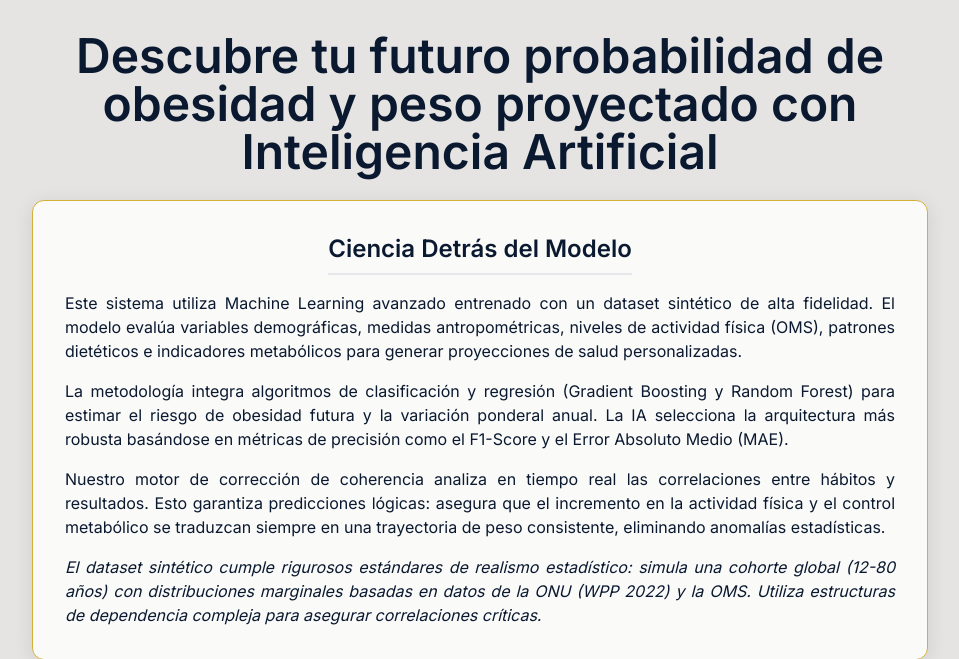
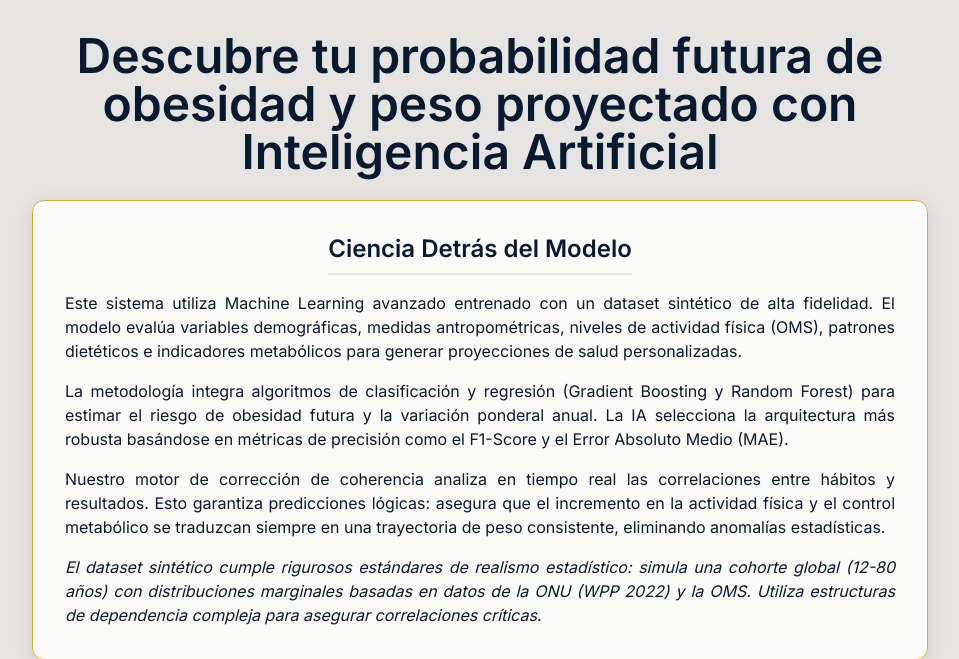
Before and after one commit to maualexnino3021/Predictor_obesidad, a Flask app: page / in a window 1280 px wide. Shown: the part 91-750 px from the top of the page, without its empty margins (160-1119 px from the left). Run offline with Flask 3, Linux system fonts and the light colour scheme; some libraries are stand-ins or nearby versions.

Commit message:
Update index.html

```diff
--- a/templates/index.html
+++ b/templates/index.html
@@ -149,7 +149,7 @@
         function renderHome(container) {
             container.innerHTML = `
                 <div class="max-w-4xl mx-auto text-center animate-fade-in">
-                    <h2 class="text-3xl md:text-5xl font-bold mb-6" style="color: var(--azul-oscuro)">Descubre tu futuro probabilidad de obesidad y peso proyectado con Inteligencia Artificial</h2>
+                    <h2 class="text-3xl md:text-5xl font-bold mb-6" style="color: var(--azul-oscuro)">Descubre tu probabilidad futura de obesidad y peso proyectado con Inteligencia Artificial</h2>
 
                     <div class="card p-8 mb-12 bg-white/80 backdrop-blur">
                         <h3 class="text-2xl font-bold mb-4 border-b-2 border-gold pb-2 inline-block">Ciencia Detrás del Modelo</h3>
```
